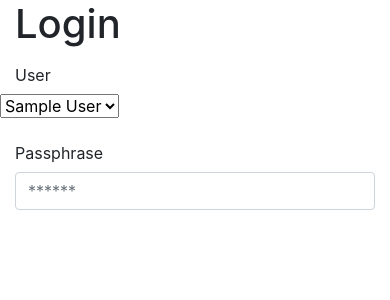
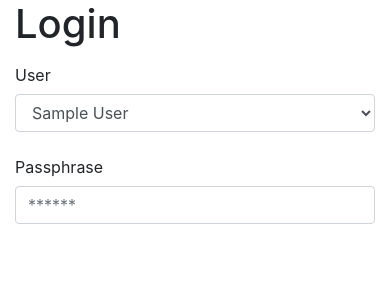
Before and after one commit to halfnibble/itc220_todo, a Flask app: template templates/login.html in a window 390 px wide. Shown: the top 300 px of the page. Run offline with Flask 2, Linux system fonts and the light colour scheme; the template is opened without the code that fills it: most values are stand-ins (such as "Sample title", 1, 10 or a date in 2020); some libraries are stand-ins or nearby versions.

Commit message:
Couple of display tweaks.

```diff
--- a/templates/login.html
+++ b/templates/login.html
@@ -13,20 +13,23 @@
 <body>
 
     <main class="container">
-        <div class="row">
+        <div class="row justify-content-center">
             <div class="col-md-10 col-lg-8">
                 <h1>Login</h1>
 
                 <form>
                     <div class="form-group row">
                         <label for="user_id" class="col-sm-2 col-form-label">User</label>
-                        <select name="user_id">
+
+                        <div class="col-sm-10">
+                            <select name="user_id" class="form-control">
                                 {% for user in context.users  %}
                                     <option value="{{ user.id }}">
                                         {{ user.first_name }} {{ user.last_name }}
                                     </option>
                                 {% endfor %}
                             </select>
+                        </div>
                     </div>
                     <div class="form-group row">
                         <label for="password" class="col-sm-2 col-form-label">Passphrase</label>
```
Lines whose indentation alone changed are shown as unchanged.
